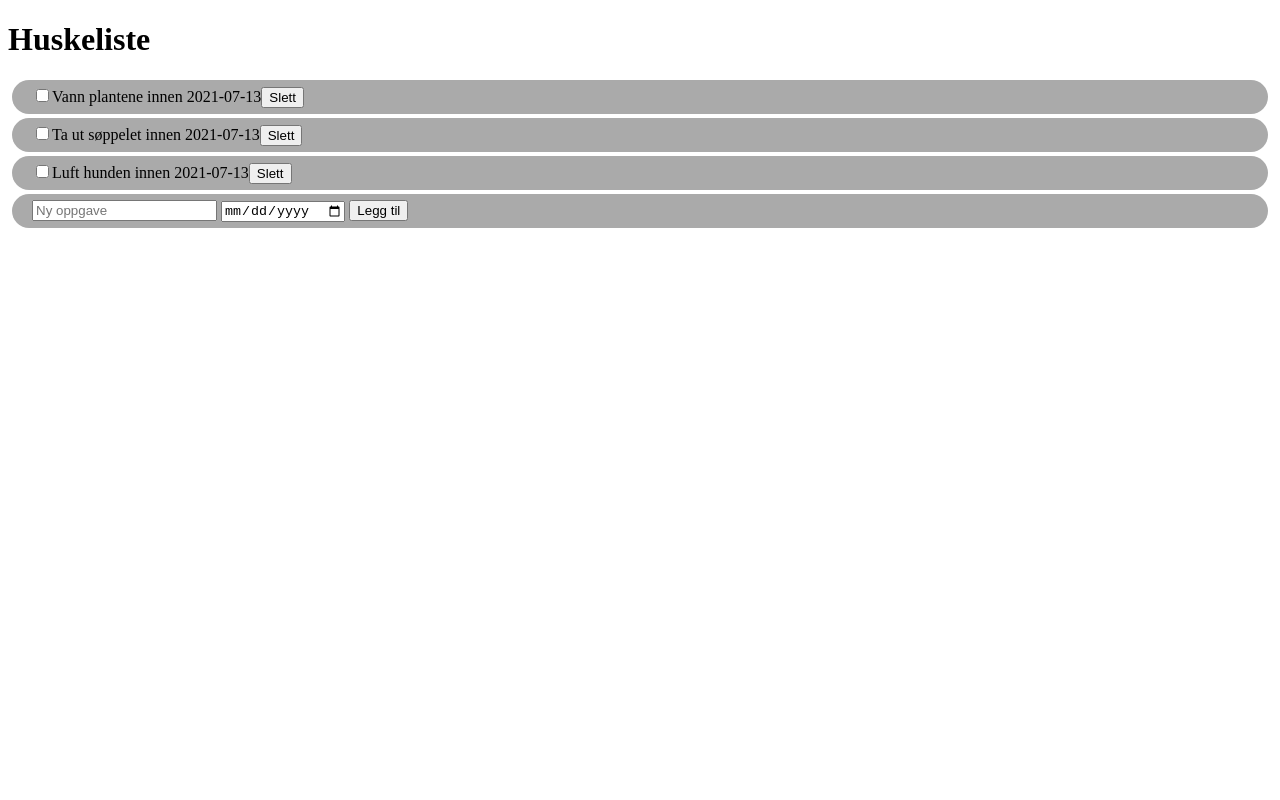
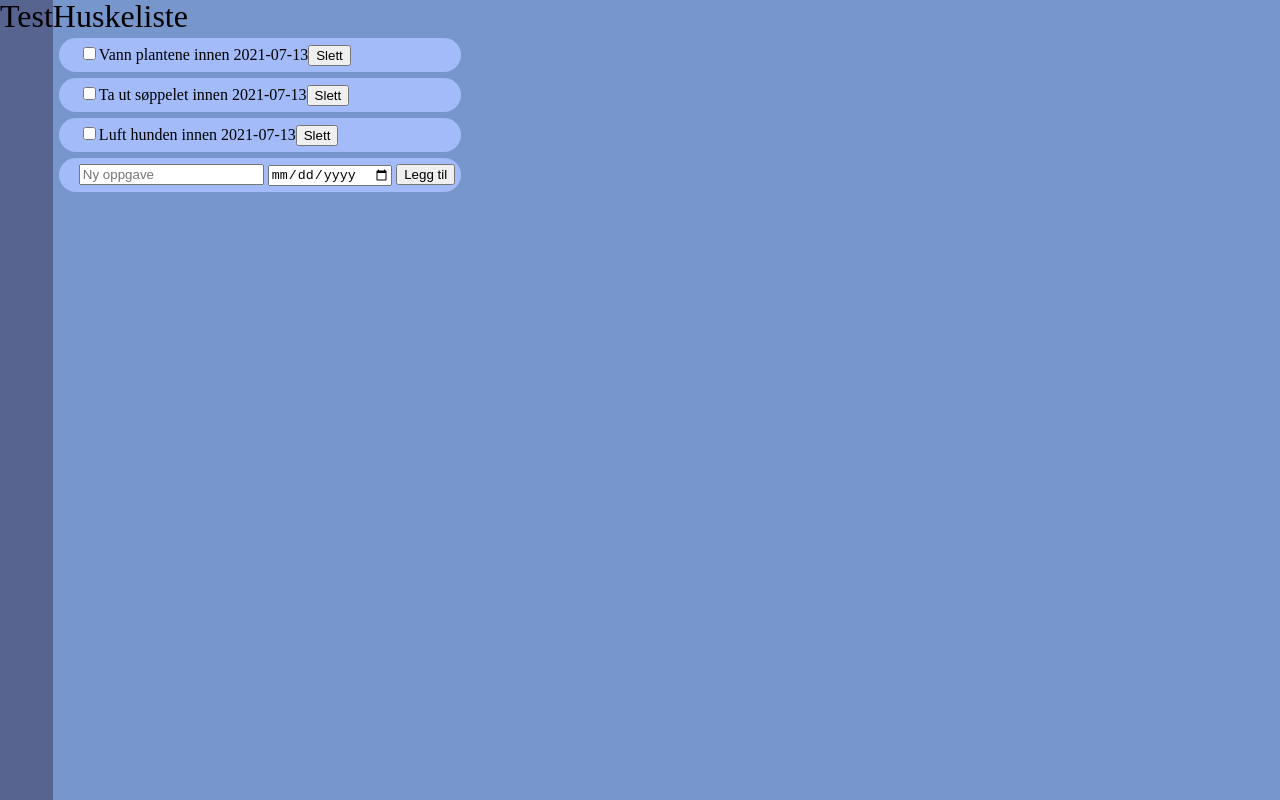
Before and after one commit to bdahle/todo-list, a website built with webpack: page dist/index.html in a window 1280 px wide. Built offline with Linux system fonts and the light colour scheme.

Commit message:
add sidebar, new colors

```diff
--- /dev/null
+++ b/src/css/reset.css
@@ -0,0 +1,129 @@
+/* http://meyerweb.com/eric/tools/css/reset/
+   v2.0 | 20110126
+   License: none (public domain)
+*/
+
+html,
+body,
+div,
+span,
+applet,
+object,
+iframe,
+h1,
+h2,
+h3,
+h4,
+h5,
+h6,
+p,
+blockquote,
+pre,
+a,
+abbr,
+acronym,
+address,
+big,
+cite,
+code,
+del,
+dfn,
+em,
+img,
+ins,
+kbd,
+q,
+s,
+samp,
+small,
+strike,
+strong,
+sub,
+sup,
+tt,
+var,
+b,
+u,
+i,
+center,
+dl,
+dt,
+dd,
+ol,
+ul,
+li,
+fieldset,
+form,
+label,
+legend,
+table,
+caption,
+tbody,
+tfoot,
+thead,
+tr,
+th,
+td,
+article,
+aside,
+canvas,
+details,
+embed,
+figure,
+figcaption,
+footer,
+header,
+hgroup,
+menu,
+nav,
+output,
+ruby,
+section,
+summary,
+time,
+mark,
+audio,
+video {
+  margin: 0;
+  padding: 0;
+  border: 0;
+  font-size: 100%;
+  font: inherit;
+  vertical-align: baseline;
+}
+/* HTML5 display-role reset for older browsers */
+article,
+aside,
+details,
+figcaption,
+figure,
+footer,
+header,
+hgroup,
+menu,
+nav,
+section {
+  display: block;
+}
+body {
+  line-height: 1;
+}
+ol,
+ul {
+  list-style: none;
+}
+blockquote,
+q {
+  quotes: none;
+}
+blockquote:before,
+blockquote:after,
+q:before,
+q:after {
+  content: "";
+  content: none;
+}
+table {
+  border-collapse: collapse;
+  border-spacing: 0;
+}
--- a/src/css/styles.css
+++ b/src/css/styles.css
@@ -1,3 +1,19 @@
+html,
+body {
+  height: 100%;
+}
+
+#wrapper {
+  display: flex;
+  flex-direction: row;
+  background-color: #7796cb;
+  height: 100%;
+}
+
+#leftBar {
+  background-color: #576490;
+}
+
 .unselectable {
   -webkit-touch-callout: none;
   -webkit-user-select: none;
@@ -8,10 +24,10 @@
 }
 
 .todo {
-  background-color: #aaaaaa;
+  background-color: #a3bcf9;
   padding: 6px;
   padding-left: 20px;
-  margin: 4px;
+  margin: 6px;
   border-radius: 9999px;
 }
 
@@ -23,3 +39,7 @@
   opacity: 60%;
   text-decoration: line-through;
 }
+
+h1 {
+  font-size: xx-large;
+}
--- a/src/js/controller.js
+++ b/src/js/controller.js
@@ -1,3 +1,4 @@
+import "../css/reset.css";
 import "../css/styles.css";
 import { setUpPage } from "./view";
 import { addTodo } from "./model";
```
Also changed, not shown: dist/index.html, dist/main.js.
